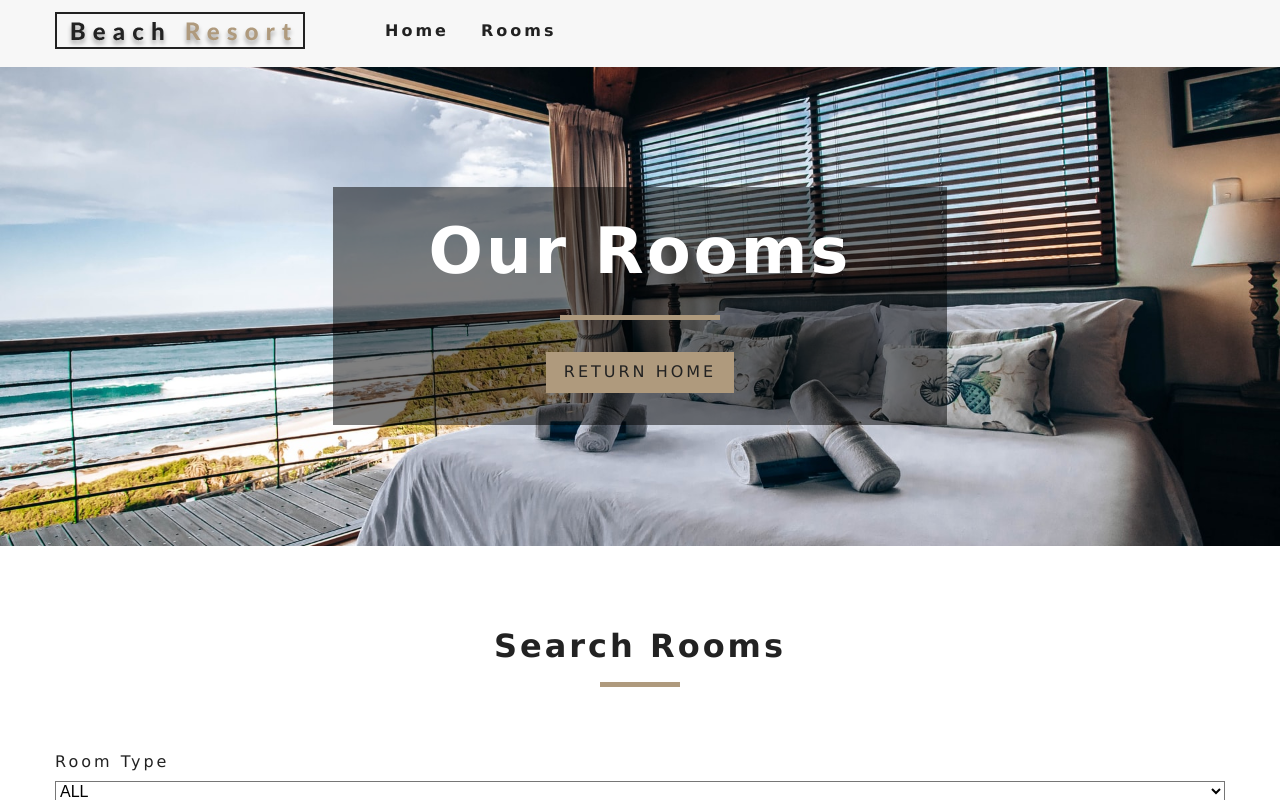
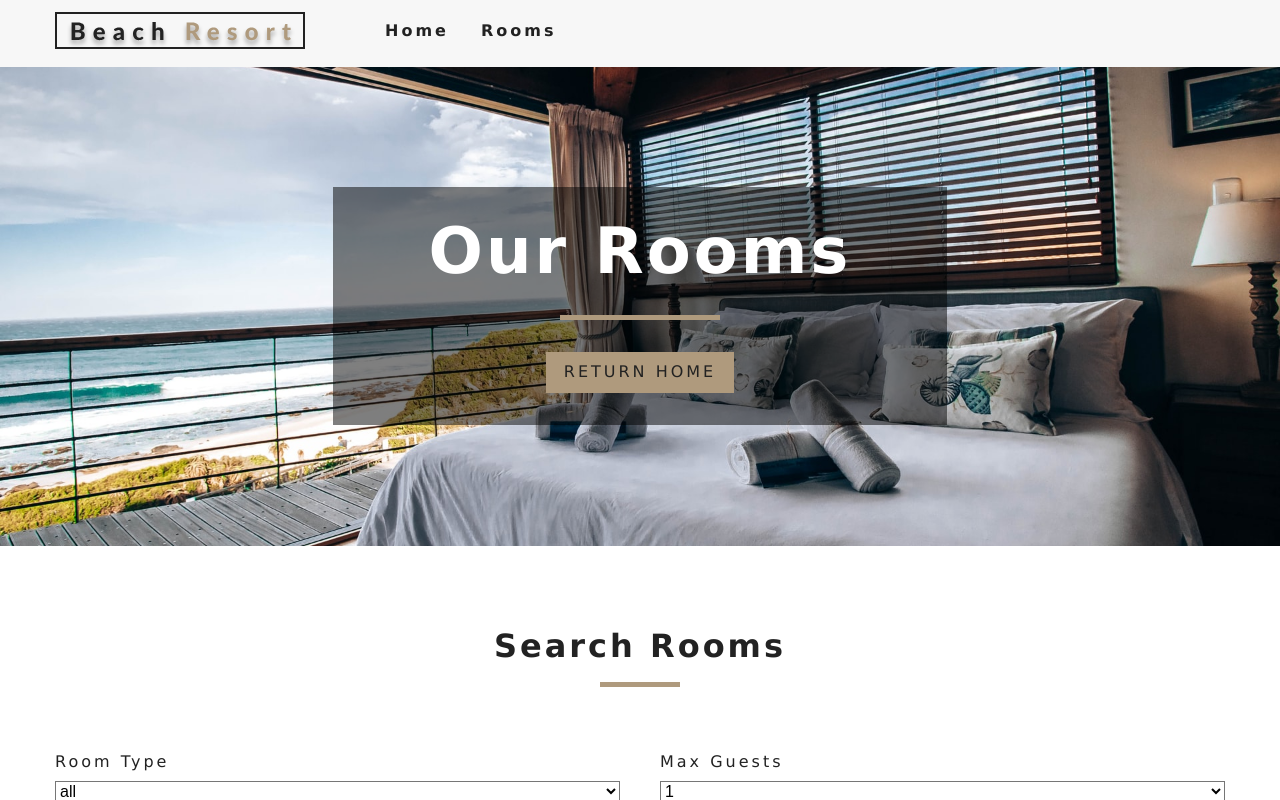
Before and after one commit to Vardhu2706/react-beach_resort, a React (Create React App) app: page /rooms/double-basic in a window 1280 px wide. Both pictures are taken after a click on the item "Rooms". Shown: the top 800 px of the page. Built offline with nearby package versions, Linux system fonts and the light colour scheme.

Commit message:
Added filter by Room type and capacity.

```diff
--- a/src/App.css
+++ b/src/App.css
@@ -485,6 +485,7 @@ h6 {
   background: transparent;
   font-size: 1rem;
 }
+
 .size-inputs {
   display: flex;
 }
--- a/src/Context.js
+++ b/src/Context.js
@@ -18,7 +18,7 @@ class RoomProvider extends Component {
       featuredRooms: [],
       loading: true,
 
-      type: "All",
+      type: "all",
       capacity: 1,
       price: 0,
       minPrice: 0,
@@ -70,15 +70,42 @@ class RoomProvider extends Component {
 
   // Handle Change
   handleChange = (event) => {
-    const type = event.target.type;
+    const target = event.target;
+    const value = event.type === "checkbox" ? target.checked : target.value;
     const name = event.target.name;
-    const value = event.target.type;
-    console.log(type, name, value);
+
+    this.setState(
+      {
+        [name]: value,
+      },
+      this.filterRooms
+    );
   };
 
   // Filter Rooms
   filterRooms = () => {
-    console.log("Hello");
+    let { rooms, type, capacity, price, minSize, maxSize, breakfast, pets } =
+      this.state;
+
+    // All Rooms
+    let tempRooms = [...rooms];
+
+    // Filter by Type
+    if (type !== "all") {
+      tempRooms = tempRooms.filter((room) => room.type === type);
+    }
+
+    // Transform Capacity
+    capacity = parseInt(capacity);
+
+    // Filter by capacity
+    if (capacity !== 1) {
+      tempRooms = tempRooms.filter((room) => room.capacity >= capacity);
+    }
+
+    this.setState({
+      sortedRooms: tempRooms,
+    });
   };
 
   render() {
--- a/src/components/RoomsFilter.js
+++ b/src/components/RoomsFilter.js
@@ -8,7 +8,7 @@ import Title from "../components/Title";
 
 // Get All Unique Values
 const getUnique = (items, value) => {
-  return [...new Set(items.map((item) => item[value].toUpperCase()))];
+  return [...new Set(items.map((item) => item[value]))];
 };
 
 // Functional Component
@@ -31,12 +31,22 @@ function RoomsFilter({ rooms }) {
   let types = getUnique(rooms, "type");
 
   // Add All
-  types = ["ALL", ...types];
+  types = ["all", ...types];
 
   // Map to JSX
   types = types.map((item, index) => {
     return (
       <option value={item} key={index}>
+        {item}
+      </option>
+    );
+  });
+
+  // Get guests
+  let people = getUnique(rooms, "capacity");
+  people = people.map((item, index) => {
+    return (
+      <option key={index} value={item}>
         {item}
       </option>
     );
@@ -59,6 +69,19 @@ function RoomsFilter({ rooms }) {
             {types}
           </select>
         </div>
+        {/* Guests */}
+        <div className="form-group">
+          <label htmlFor="capacity">Max Guests</label>
+          <select
+            name="capacity"
+            id="capacity"
+            value={capacity}
+            className="form-control"
+            onChange={handleChange}
+          >
+            {people}
+          </select>
+        </div>
         {/* End Of Select Type */}
       </form>
     </section>
```
